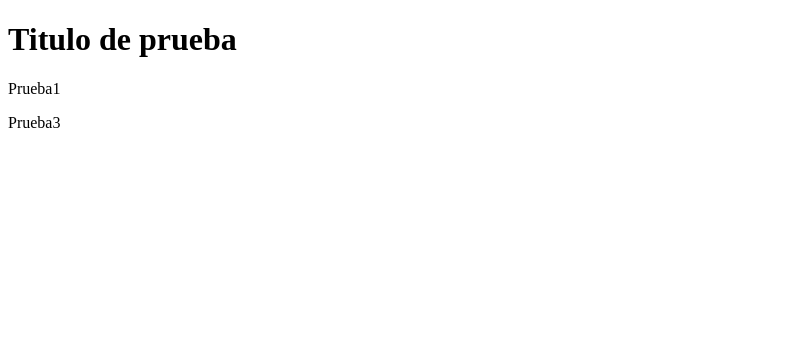
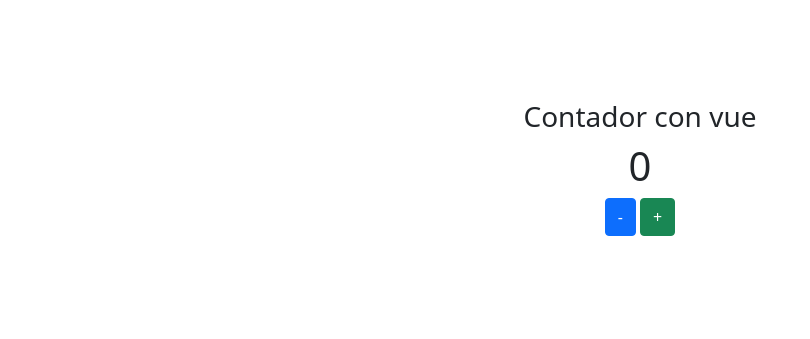
Before and after one commit to agus-goncalves95/vue, a plain HTML site: page index.html in a window 1280 px wide. Shown: the whole page, without its empty margins (0-810 px from the left). Drawn offline with nearby package versions, Linux system fonts and the light colour scheme.

Commit message:
Contador

```diff
--- a/index.html
+++ b/index.html
@@ -4,11 +4,19 @@
     <meta charset="UTF-8">
     <meta http-equiv="X-UA-Compatible" content="IE=edge">
     <meta name="viewport" content="width=device-width, initial-scale=1.0">
+    <script src="https://cdn.jsdelivr.net/npm/vue@2/dist/vue.js"></script>
+    <link href="https://cdn.jsdelivr.net/npm/bootstrap@5.1.3/dist/css/bootstrap.min.css" rel="stylesheet" integrity="sha384-1BmE4kWBq78iYhFldvKuhfTAU6auU8tT94WrHftjDbrCEXSU1oBoqyl2QvZ6jIW3" crossorigin="anonymous">
+    <script defer src="js/app.js"></script>
     <title>Inicializando con vue</title>
 </head>
 <body>
-    <h1>Titulo de prueba</h1>
-    <p>Prueba1</p>
-    <p2>Prueba3</p2>
+    <div id="app">
+      <div style="text-align: center; padding: 100px;">
+          <h3>Contador con vue</h3>
+          <h1> {{ numeroClick }}</h1>
+          <button v-on:click="restarClick()" type="button" class="btn btn-primary">-</button>
+          <button v-on:click="sumarClick()"  type="button" class="btn btn-success">+</button>
+      </div>
+    </div>
 </body>
 </html>
--- /dev/null
+++ b/js/app.js
@@ -0,0 +1,16 @@
+var app = new Vue({
+    el: '#app',
+    data: {
+        numeroClick: 0
+   },
+    methods: {
+        sumarClick(){
+            this.numeroClick = this.numeroClick + 1
+        },
+        restarClick(){
+            this.numeroClick = this.numeroClick - 1
+        }
+    },
+    computed: {
+    }
+ });
```
Also changed, not shown: app.js (deleted), 1 other file.
